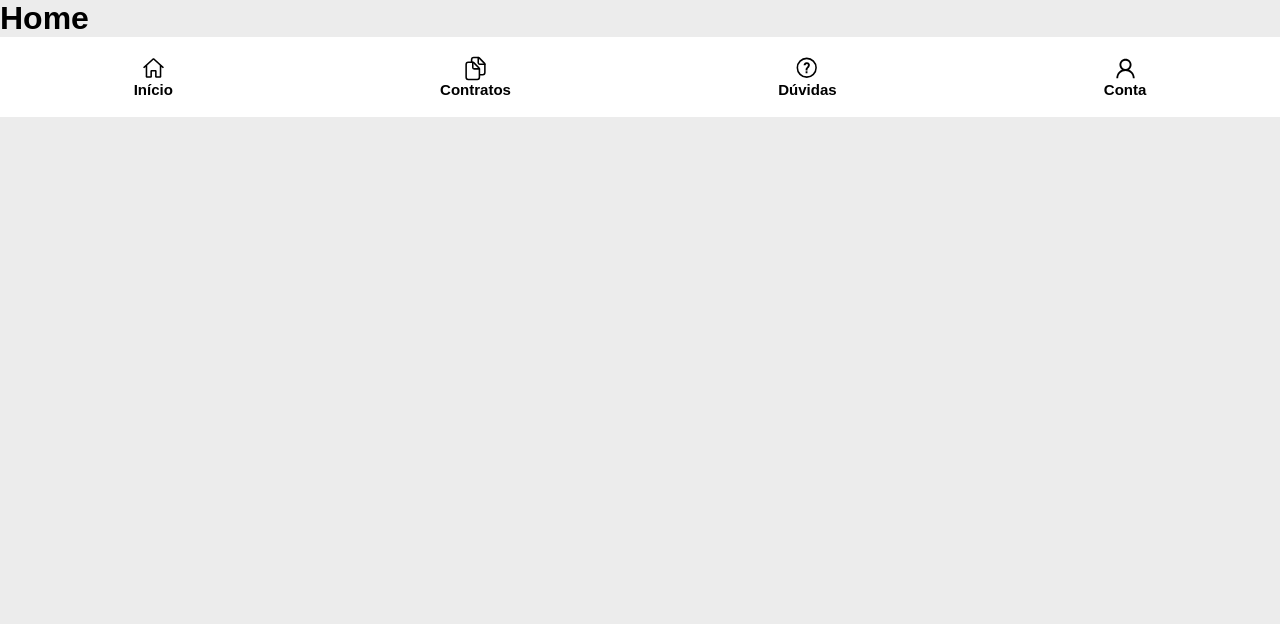
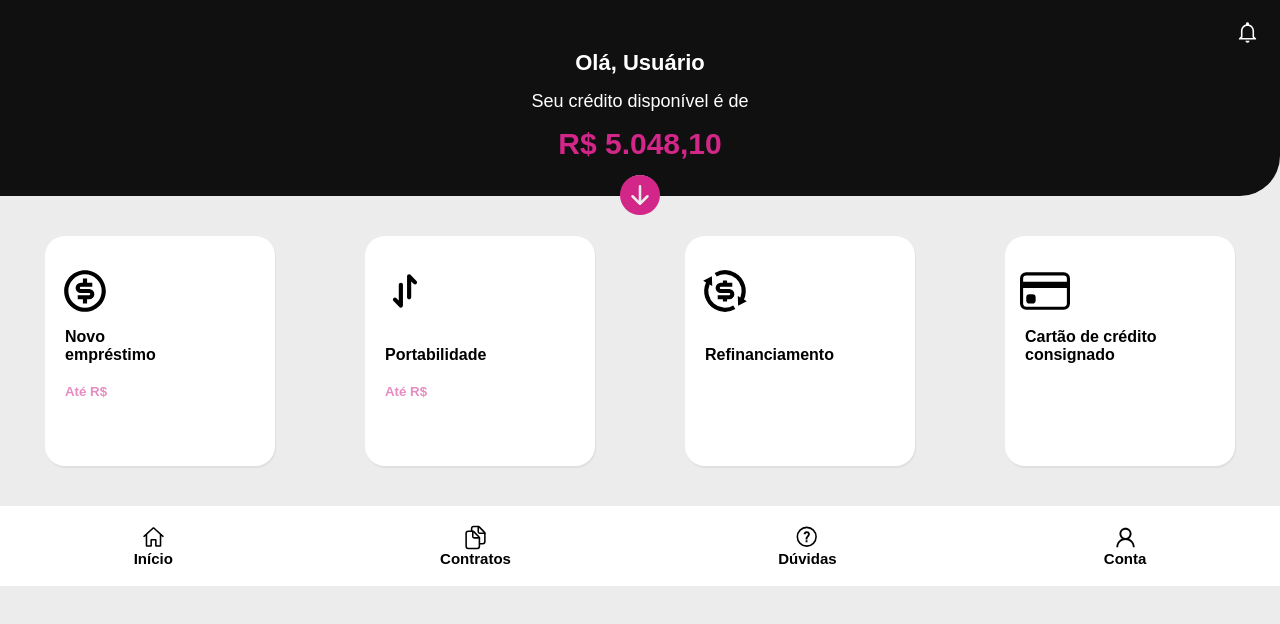
Before and after one commit to TicianneDias/projeto-api, a React (Vite) app: page / in a window 1280 px wide. Shown: the top 624 px of the page. Built offline with nearby package versions, Linux system fonts and the light colour scheme; no server answers.

Commit message:
Feat: Criação da página de Home e ajustes iniciais

```diff
--- a/package.json
+++ b/package.json
@@ -8,6 +8,7 @@
     "preview": "vite preview"
   },
   "dependencies": {
+    "axios": "^0.27.2",
     "react": "^18.0.0",
     "react-dom": "^18.0.0",
     "react-icons": "^4.4.0",
--- a/src/pages/Home/index.jsx
+++ b/src/pages/Home/index.jsx
@@ -1,11 +1,76 @@
-import React from 'react'
+import React, { useEffect, useState } from 'react';
+import {
+  HomeContainer,
+  HomeUser,
+  MoneyIcon,
+  Notification,
+  Oportunities,
+  OportunitiesItem
+} from './style';
+import { IoMdNotificationsOutline } from 'react-icons/io';
+import { BsArrowDownCircleFill, BsCreditCard } from 'react-icons/bs';
+import { RiMoneyDollarCircleLine, RiExchangeDollarLine } from 'react-icons/ri';
+import { CgArrowsExchangeAltV } from 'react-icons/cg';
+import axios from 'axios';
 
 const Home = () => {
+  const [getTest, setGetTest] = useState([]);
+
+  useEffect(() => {
+    axios
+      .get('https://5fpaprjjbl.execute-api.us-east-1.amazonaws.com/test')
+      .then(res => setGetTest(res.data))
+      .catch(err => console.log(err));
+  });
+
   return (
     <>
-      <h1>Home</h1>
+      <HomeContainer>
+        <Notification>
+          <IoMdNotificationsOutline className="notificationIcon" />
+        </Notification>
+        <HomeUser>
+          <h1>Olá, Usuário</h1>
+          <h2>Seu crédito disponível é de</h2>
+          <h1 id="credit">R$ 5.048,10</h1>
+          <div>
+            <BsArrowDownCircleFill />
+          </div>
+        </HomeUser>
+      </HomeContainer>
+      <Oportunities>
+        <OportunitiesItem>
+          <MoneyIcon>
+            <RiMoneyDollarCircleLine />
+          </MoneyIcon>
+          <h4>Novo</h4>
+          <h4>empréstimo</h4>
+          <h5>Até R$ {getTest.newLoanMaxValue}</h5>
+        </OportunitiesItem>
+        <OportunitiesItem>
+          <MoneyIcon>
+            <CgArrowsExchangeAltV />
+          </MoneyIcon>
+          <br />
+          <h4>Portabilidade</h4>
+          <h5>Até R$ {getTest.portabilityMaxValue}</h5>
+        </OportunitiesItem>
+        <OportunitiesItem>
+          <MoneyIcon>
+            <RiExchangeDollarLine />
+          </MoneyIcon>
+          <br />
+          <h4>Refinanciamento</h4>
+        </OportunitiesItem>
+        <OportunitiesItem>
+          <MoneyIcon>
+            <BsCreditCard />
+          </MoneyIcon>
+          <h4>Cartão de crédito consignado</h4>
+        </OportunitiesItem>
+      </Oportunities>
     </>
-  )
-}
+  );
+};
 
-export default Home
+export default Home;
--- a/src/pages/Home/style.js
+++ b/src/pages/Home/style.js
@@ -0,0 +1,98 @@
+import styled from 'styled-components';
+
+export const HomeContainer = styled.div`
+  background-color: var(--color-black);
+  border-bottom-right-radius: 40px;
+  color: var(--color-white);
+  padding: 20px;
+`;
+
+export const HomeUser = styled.div`
+  display: flex;
+  flex-direction: column;
+  justify-content: center;
+  align-items: center;
+  padding-top: 5px;
+  position: relative;
+
+  h1 {
+    font-size: 22px;
+
+  }
+  #credit {
+    padding: 15px;
+    color: var(--color-pink-primary);
+    font-size: 30px;
+
+  }
+
+  h2 {
+    font-size: 18px;
+    padding-top: 15px;
+    font-weight: 100;
+  }
+
+  div {
+    position: absolute;
+    font-size: 40px;
+    color: var(--color-pink-primary);
+    background-color: var(--color-gray);
+    border-radius: 100%;
+    top: 130px;
+    cursor: pointer;
+
+    &:hover {
+      color: var(--color-pink-secundary);
+    }
+  }
+`;
+
+export const Notification = styled.div`
+  display: flex;
+  justify-content: end;
+
+  .notificationIcon {
+    cursor: pointer;
+    font-size: 25px;
+
+    &:hover {
+      color: var(--color-pink-secundary);
+    }
+  }
+`;
+
+export const Oportunities = styled.div`
+  display: flex;
+  flex-direction: row;
+  justify-content: space-around;
+  align-items: center;
+  margin: 40px auto;
+
+`;
+
+export const OportunitiesItem = styled.div`
+  background-color: var(--color-white);
+  box-shadow: 1px 2px 1px #1010100f;
+  width: 230px;
+  height: 230px;
+  border-radius: 20px;
+
+  h4, h5 {
+    padding-left: 20px;
+
+  }
+
+  h5 {
+    color: var(--color-pink-secundary);
+    padding-top: 20px;
+  }
+
+`;
+
+export const MoneyIcon = styled.div`
+  position: relative;
+  top: 30px;
+  left: 15px;
+  padding-bottom: 30px;
+  font-size: 50px;
+`;
```
Also changed, not shown: 1 other file (tests, documents, lock files or other folders).
